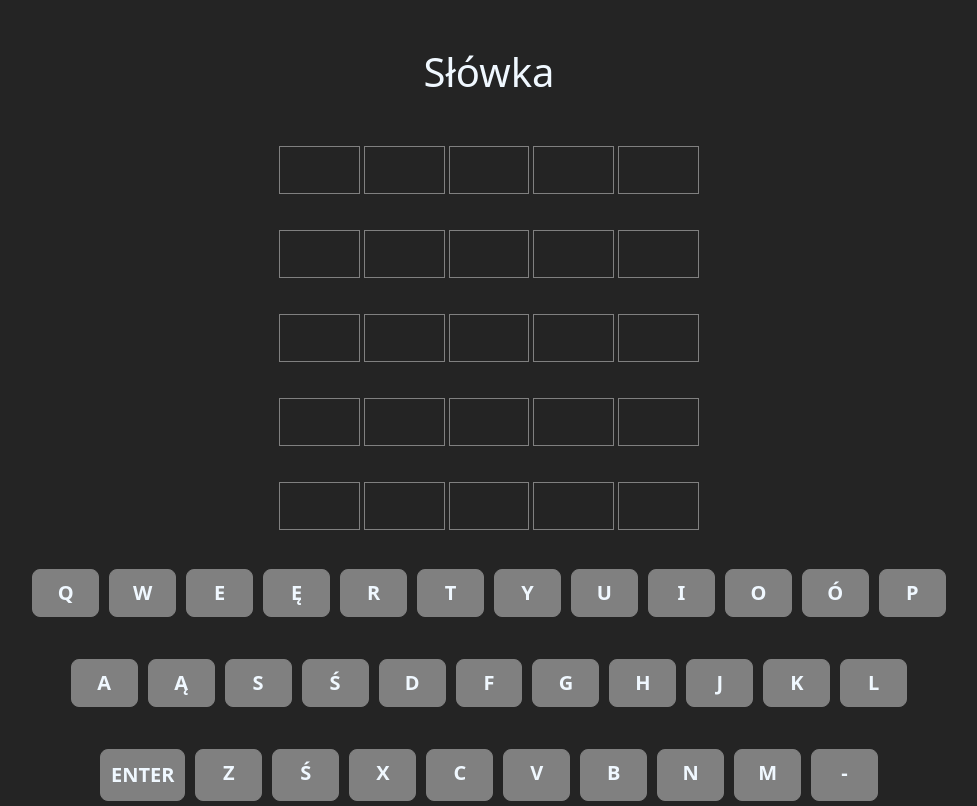
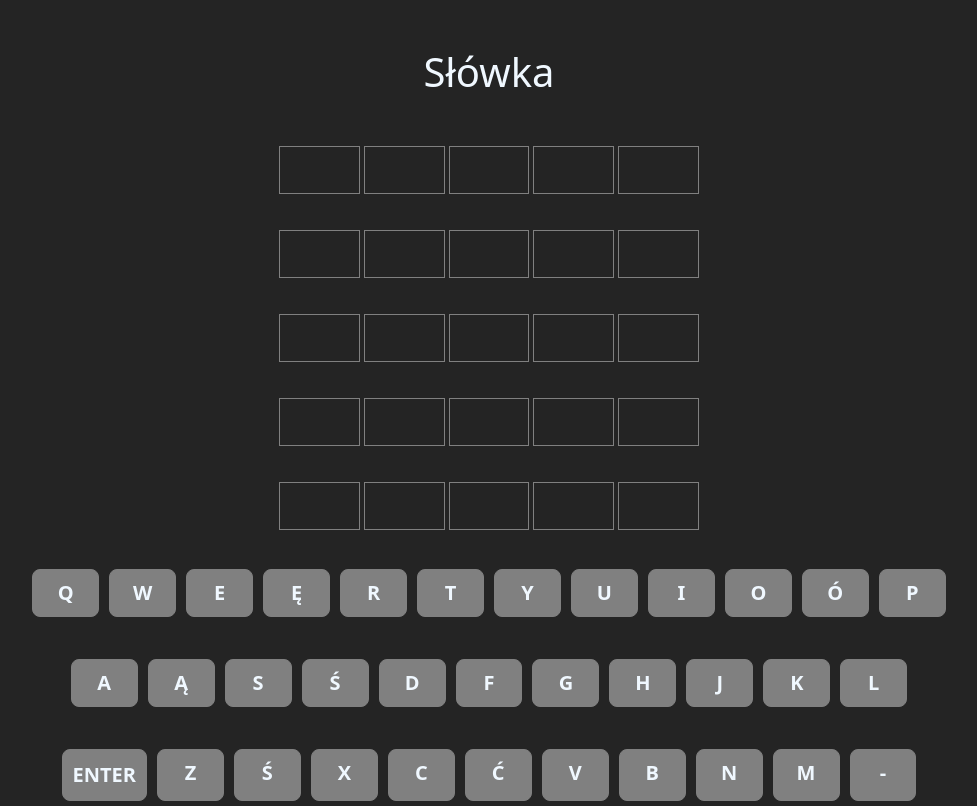
Before and after one commit to Toqqe/slowka, a React (Vite) app: page / in a window 1280 px wide. Shown: the whole page, without its empty margins (151-1128 px from the left). Built offline with nearby package versions, Linux system fonts and the light colour scheme.

Commit message:
fix bug with letters

```diff
--- a/src/app/_components/Board.jsx
+++ b/src/app/_components/Board.jsx
@@ -44,8 +44,8 @@ const Board = () =>{
     const handleClickKeyboard = (letter) =>{
         handleInputLetter(letter)
     }
+    const handleInputLetter = (letter) =>{
 
-    const handleInputLetter = (letter) =>{
         if(winner === null){
             setJiggling(false);
             const newRowsCols = [...rowsCols];
@@ -54,7 +54,7 @@ const Board = () =>{
             if(col === -1){
                 return
             }
-            row[col] = letter;
+            row[col] = letter.toLowerCase();
             setRowsCols(newRowsCols);
         }
     }
@@ -88,6 +88,7 @@ const Board = () =>{
         const result = Array(LETTERS).fill('');
         const passArray = PASS.toUpperCase().split('');
         const userWord = word.toUpperCase().split('')
+        const newGuesses = guessess;
 
         // Green
         userWord.forEach((el, ind) => {
@@ -95,30 +96,26 @@ const Board = () =>{
                 result[ind] = 'green';
                 passArray[ind] = null;
                 userWord[ind] = null;
-                setGuessess((prev) => ({
-                    ...prev,
-                    [el]: 'green'
-                }))
-            }else{
-                setGuessess((prev) => ({
-                    ...prev,
-                    [el]: 'absent'
-                }))
+                newGuesses[el] = 'green'
             }
         })
         // Yellow
         userWord.forEach((el,ind)=>{
-            if(passArray.includes(userWord[ind]) && result[ind] != 'green'){
+            if(passArray.includes(userWord[ind]) && result[ind] != 'green' && userWord[ind] !== null){
                 result[ind] = 'yellow';
                 passArray[passArray.indexOf(userWord[ind])] = null;
-                setGuessess((prev) => ({
-                    ...prev,
-                    [el] : 'yellow'
-                }))
+                newGuesses[el] = 'yellow'
+            }
+        })
+        // Absent
+        userWord.forEach((el, ind)=>{
+            if(userWord[ind] !== null && userWord[ind] !== undefined && guessess[el] === '' ){
 
+                newGuesses[el] = 'absent'
             }
         })
 
+        setGuessess(newGuesses);
         setResult((prevResult) =>{
             const newResult = [...prevResult];
             newResult[currentRow] = result;
--- a/src/app/_components/Keyboard.jsx
+++ b/src/app/_components/Keyboard.jsx
@@ -6,24 +6,24 @@ import "../styles/keyboard.css"
 const Keyboard = ({handleClickKeyboard, handleEnterGuess,handleDeleteLetter, guessess}) => {
     const keyboardFirst = ['Q', 'W', 'E', 'Ę', 'R', 'T', 'Y', 'U', 'I', 'O', 'Ó', 'P']
     const keyboardSecond = ['A', 'Ą','S', 'Ś','D', 'F', 'G', 'H', 'J', 'K', 'L']
-    const keyboardThird = ['Z', 'Ś','X', 'C', 'V', 'B', 'N', 'M']
+    const keyboardThird = ['Z', 'Ś','X', 'C', 'Ć', 'V', 'B', 'N', 'M']
 
     return(
         <Container className="keyboard-container">
             <Row>
                 {keyboardFirst.map((el, i)=>(
-                    <Key key={i} value={el} onClick={handleClickKeyboard} status={guessess[el]?guessess[el]:""}/>
+                    <Key key={i} value={el} onClick={handleClickKeyboard} status={guessess[el]}/>
                 ))}
             </Row>
             <Row>
                 {keyboardSecond.map((el, i)=>(
-                    <Key key={i} value={el} onClick={handleClickKeyboard} status={guessess[el]?guessess[el]:""}/>
+                    <Key key={i} value={el} onClick={handleClickKeyboard} name={`ee ${el}`} status={guessess[el]}/>
                 ))}
             </Row>
             <Row>
                 <div onClick={handleEnterGuess} style={{width:'auto', padding:"10px"}}>ENTER</div>
                 {keyboardThird.map((el, i)=>(
-                    <Key key={i} value={el} onClick={handleClickKeyboard} status={guessess[el]?guessess[el]:""}/>
+                    <Key key={i} value={el} onClick={handleClickKeyboard} status={guessess[el]}/>
                 ))}
                 <div onClick={handleDeleteLetter}>-</div>
             </Row>
@@ -32,15 +32,16 @@ const Keyboard = ({handleClickKeyboard, handleEnterGuess,handleDeleteLetter, gue
     )
 }
 
-const Key = ({value, status, onClick}) =>{
+const Key = ({value, status, onClick, name}) =>{
     const classes = classNames({
         'absent' : status === 'absent',
         'correct' : status === 'green',
         'present' : status === 'yellow'
     })
 
+
     return(
-        <div key={value} className={classes} onClick={() => onClick(value)} status={status}>
+        <div key={value} name={name} className={classes} onClick={() => onClick(value)} status={status}>
             {value}
         </div>
     )
--- a/src/app/charStatuses.js
+++ b/src/app/charStatuses.js
@@ -3,15 +3,19 @@ export const charStatuses = {
     'Q':'',
     'W':'',
     'E':'',
+    'Ę':'',
     'R':'',
     'T':'',
     'Y':'',
     'U':'',
     'I':'',
     'O':'',
+    'Ó':'',
     'P':'',
     'A':'',
+    'Ą':'',
     'S':'',
+    'Ś':'',
     'D':'',
     'F':'',
     'G':'',
@@ -22,6 +26,7 @@ export const charStatuses = {
     'Z':'',
     'X':'',
     'C':'',
+    'Ć':'',
     'V':'',
     'B':'',
     'N':'',
```
